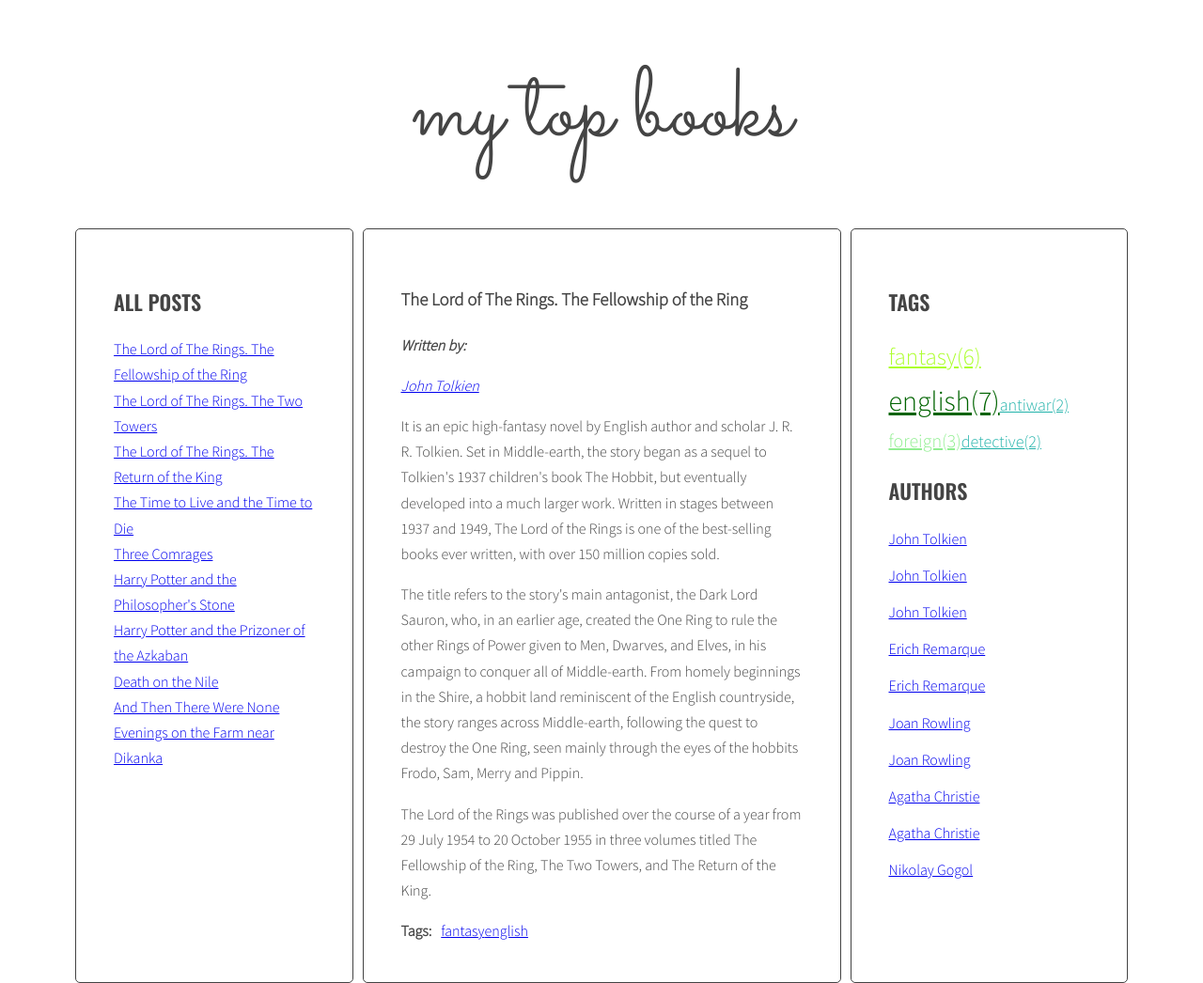
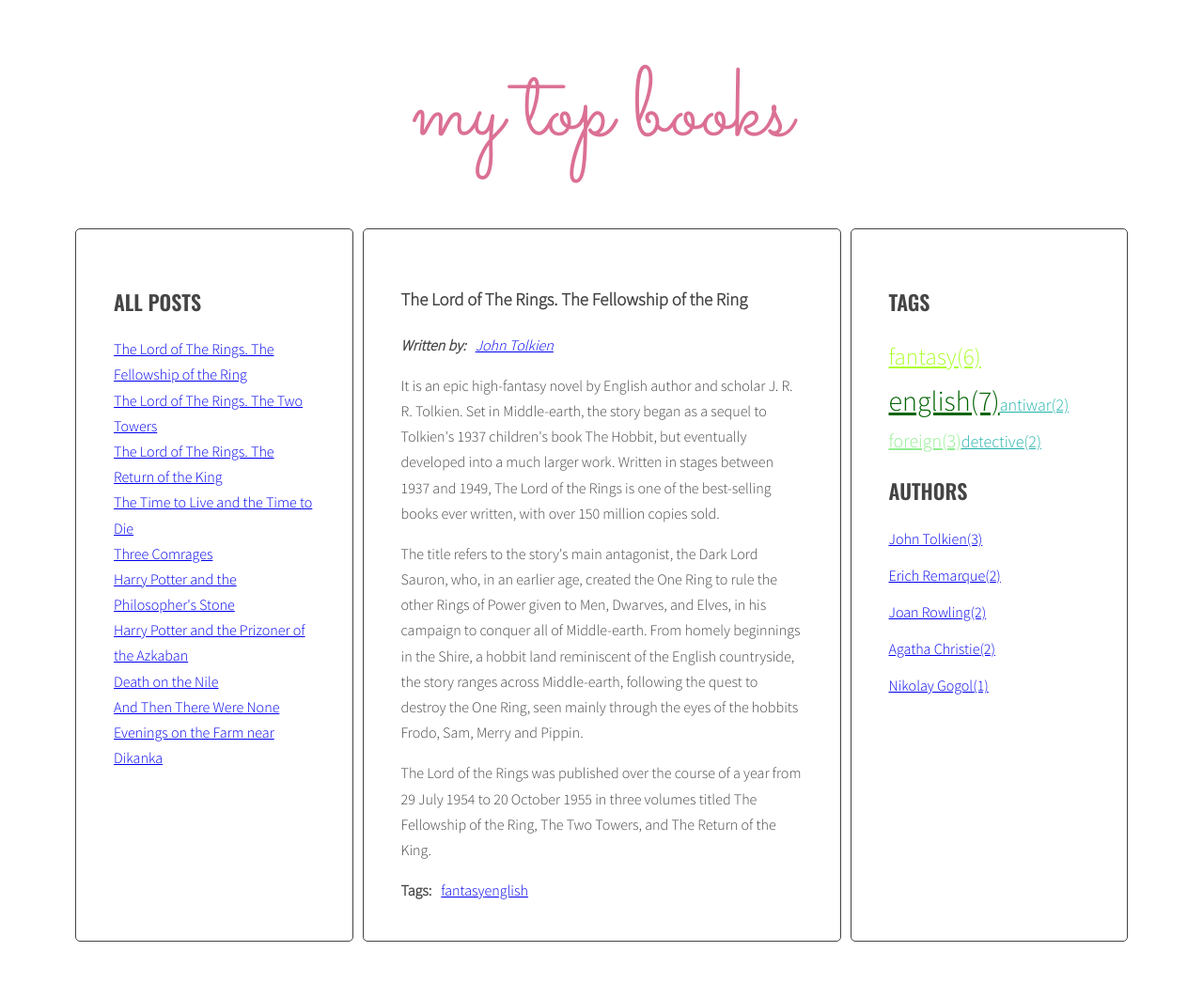
Before and after one commit to Yaroslava1408/javascript-blog, a website: page index.html in a window 1280 px wide. Shown: the whole page at 94% size. After the commit the page ends 1010 px from the top, so only its background shows below. Drawn offline with nearby package versions, Linux system fonts and the light colour scheme; a web font is replaced by a local one.

Commit message:
Finalize generateAuthors function

```diff
--- a/js/script.js
+++ b/js/script.js
@@ -131,7 +131,6 @@
     /* get tags from data-tags attribute */
     const articleTags = article.getAttribute('data-tags');
 
-
     /* split tags into array */
     const articleTagsArray = articleTags.split(' ');
     console.log(articleTagsArray);
@@ -174,10 +173,8 @@
 
   /* NEW START LOOP: for each tag in allTags: */
   for (let tag in allTags) {
+
     /*NEW generate code of a link and add it to allTagsHTML */
-  //const tagLinkHTML = '<li><a href="#tag-' + tag + '"><span>' + tag +  '(' + allTags[tag] + ')' + '</span></a></li>';
-
-    //const tagLinkHTML = '<li><a class = tag-size href="#tag-' + tag + '"><span>' + tag +  '(' + calculateTagClass (allTags[tag], tagsParam) + ')' + '</span></a></li>';
     const tagLinkHTML = '<li><a class = ' + calculateTagClass (allTags[tag], tagsParam) + ' href="#tag-' + tag + '"><span>' + tag  + '(' + allTags[tag] + ')'+ '</span></a></li>';
 
     /*NEW add HTML from allTags HTML to tagList */
@@ -213,8 +210,8 @@
 
 
   /* find all tag links with "href" attribute equal to the "href" constant*/
-  const targetTagLink = document.querySelectorAll('a[href="' + href + '"]');
-  console.log (targetTagLink);
+  const targetTagLinks = document.querySelectorAll('a[href="' + href + '"]');
+  console.log (targetTagLinks);
 
   /* execute function "generateTitleLinks" with article selector as argument */
   generateTitleLinks('[data-tags~="' + tag + '"]');
@@ -242,7 +239,7 @@
 function generateAuthors(){
 
   /* [NEW] create a new variable allAuthors with an empty array */
-  let allAuthors = [];
+  let allAuthors = {};
   console.log (allAuthors);
 
   /* find all articles */
@@ -264,43 +261,37 @@
     authorWrapperList.innerHTML = authorWrapperList.innerHTML + linkHTML;
     html = html + linkHTML;
 
-    /* [NEW] check if this link is NOT already in allTags */
-    //if(allAuthors.indexOf(linkHTML) == -1) {
-      /* [NEW] add generated code to array allTags */
-      //allAuthors.push(linkHTML);
-    //}
-
-    //if (!allAuthors.hasOwnProperty(linkHTML)){
-     // allAuthors[linkHTML] = 1;
-    //} else {
-      //allAuthors[linkHTML]++;
-    //}
 
 
-    /* [NEW] find list of authors in the right column */
-    const authorList = document.querySelector(opts.authorsListSelector);
+    if (!allAuthors.hasOwnProperty(articleAuthor)){
+      allAuthors[articleAuthor] = 1;
+    } else {
+      allAuthors[articleAuthor]++;
+    }
+  }
+
+  /* [NEW] find list of authors in the right column */
+  const authorsList = document.querySelector(opts.authorsListSelector);
 
 
-
-    /*NEW create variable for all links HTML code */
-    let allAuthorsHTML = ' ';
+  /*NEW create variable for all links HTML code */
+  let allAuthorsHTML = ' ';
 
 
-    /* NEW START LOOP: for each tag in allTags: */
-     //for (let articleAuthor of allAuthors) {
+  /*NEW generate code of a link and add it to allAuthorsHTML */
 
-    const authorLinkHTML = '<li><a href="#author-' + articleAuthor + '"><span>' + articleAuthor  + '</span></a></li>';
-    console.log (authorLinkHTML);
+  for (let articleAuthor in allAuthors) {
 
+    //const authorLinkHTML = '<li><a href="#author-' + articleAuthor + '"><span>' + articleAuthor  + '</span></a></li>';
 
+    const authorLinkHTML = '<li><a href="#author-' + articleAuthor + '"><span>' + articleAuthor  +  '(' + allAuthors[articleAuthor] + ')'+'</span></a></li>';
 
-    authorList.innerHTML = authorList.innerHTML + authorLinkHTML;
+    /*NEW add HTML  to authorsList */
+    authorsList.innerHTML = authorsList.innerHTML + authorLinkHTML;
+    allAuthorsHTML = allAuthorsHTML + authorsList.innerHTML;
 
   }
-
 }
-
-
 
 
 
--- a/sass/style.scss
+++ b/sass/style.scss
@@ -22,6 +22,10 @@
   font-weight: 300;
   font-size: 16px;
   line-height: 1.7;
+}
+
+h1{
+  color: palevioletred;
 }
 
 .container {
@@ -110,6 +114,10 @@
 
 .post-author {
   font-style: italic;
+  display: flex;
+  p {
+    margin: 0 10px 0 0;
+  }
 }
 
 .post-tags {
```
Also changed, not shown: index.html (+1 -0 lines), css/style.css, 1 other file.
